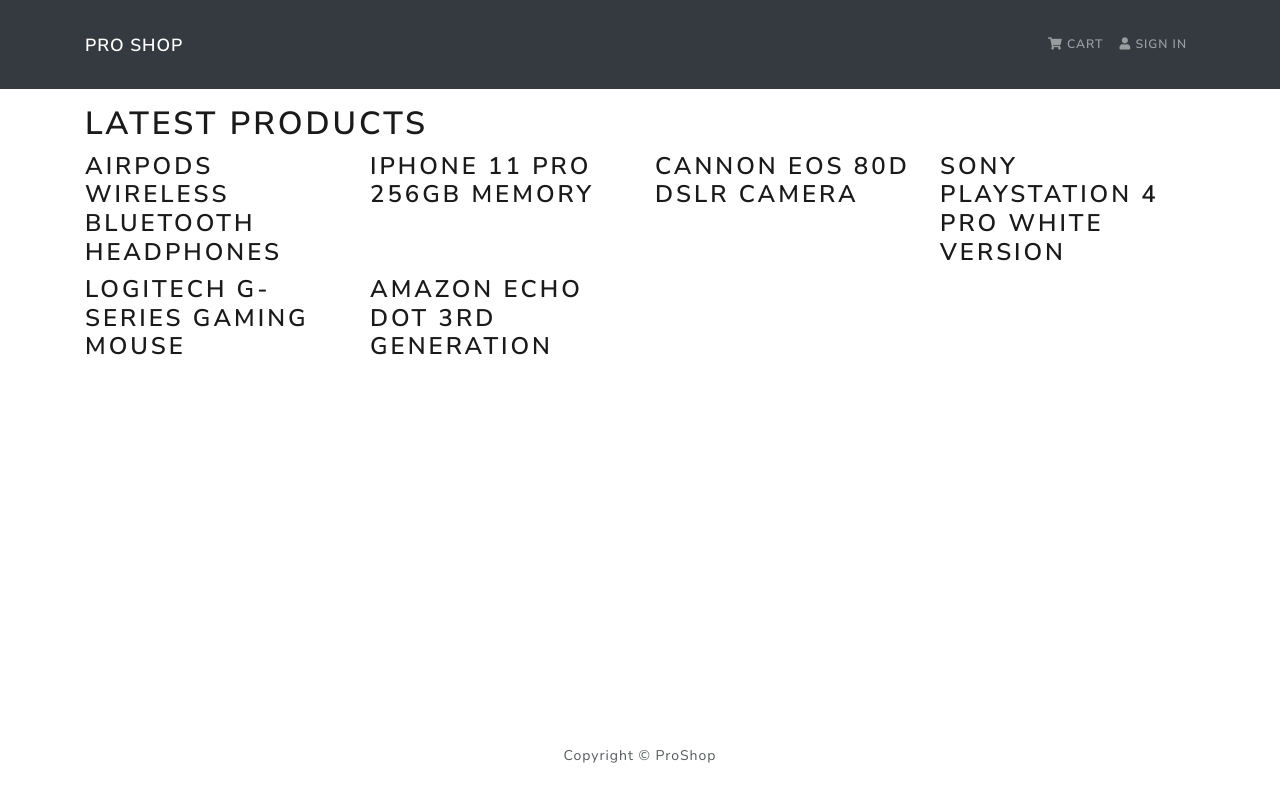
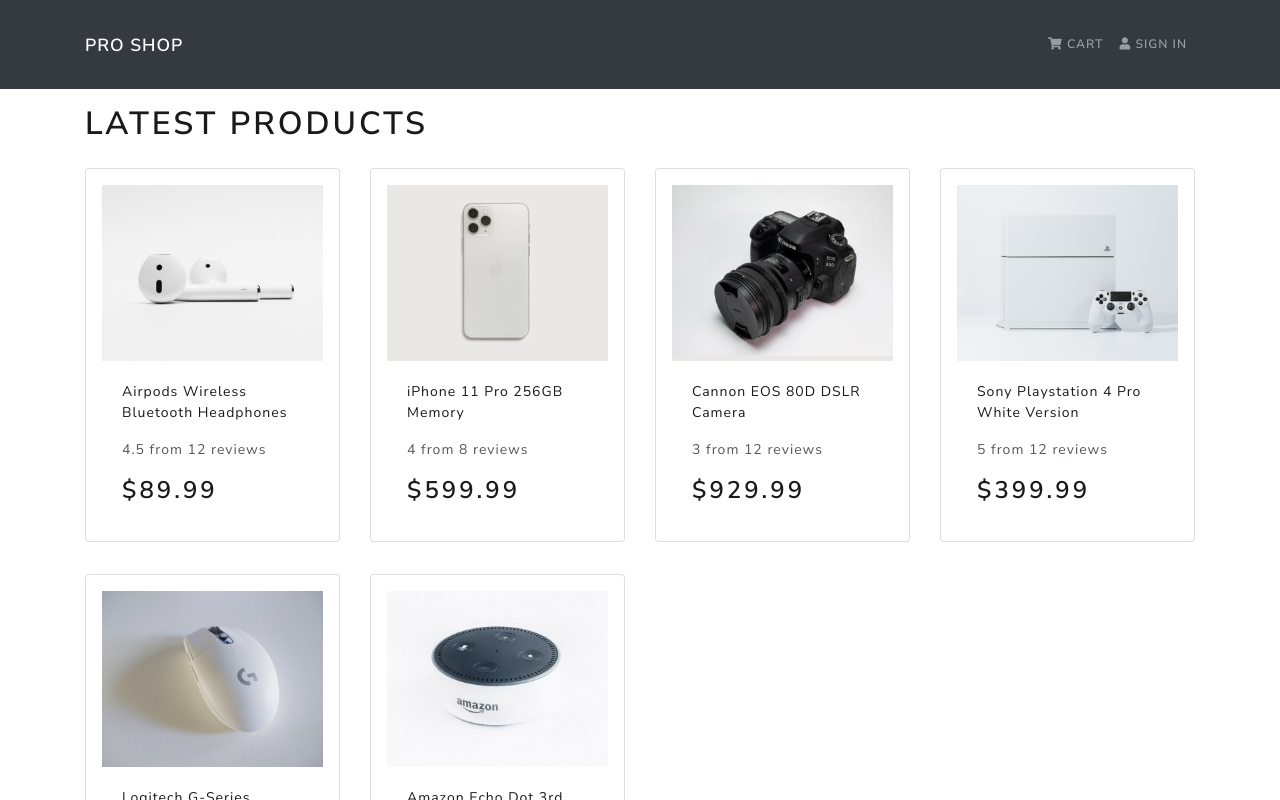
Before and after one commit to RamirezJA/ProShop, a React (Create React App) app in the folder frontend/: page / in a window 1280 px wide. Shown: the top 800 px of the page. Built offline with nearby package versions, Linux system fonts and the light colour scheme.

Commit message:
Sec 2.6F

```diff
--- /dev/null
+++ b/frontend/src/components/Product.js
@@ -0,0 +1,31 @@
+import React from 'react';
+import { Card } from 'react-bootstrap';
+
+const Product = ({ product }) => {
+  return (
+    <div>
+      <Card className="my-3 p-3 rounded">
+        <a href={`/product/${product._id}`}>
+          <Card.Img src={product.image} variant="top" />
+        </a>
+        <Card.Body>
+          <a href={`/product/${product._id}`}>
+            <Card.Title as="div">
+              <strong>{product.name}</strong>
+            </Card.Title>
+          </a>
+
+          <Card.Text as="div">
+            <div className="my-3">
+              {product.rating} from {product.numReviews} reviews
+            </div>
+          </Card.Text>
+
+          <Card.Text as="h3">${product.price}</Card.Text>
+        </Card.Body>
+      </Card>
+    </div>
+  );
+};
+
+export default Product;
--- a/frontend/src/screens/HomeScreen.js
+++ b/frontend/src/screens/HomeScreen.js
@@ -1,5 +1,6 @@
 import React from 'react';
 import { Row, Col } from 'react-bootstrap';
+import Product from '../components/Product';
 import products from '../products';
 
 const HomeScreen = () => {
@@ -9,7 +10,7 @@
       <Row>
         {products.map((product) => (
           <Col sm={12} md={6} lg={4} xl={3}>
-            <h3>{product.name}</h3>
+            <Product product={product} />
           </Col>
         ))}
       </Row>
```
